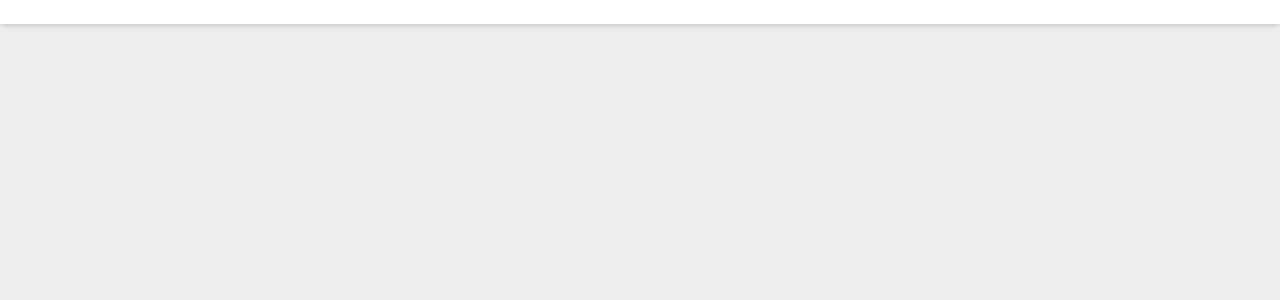
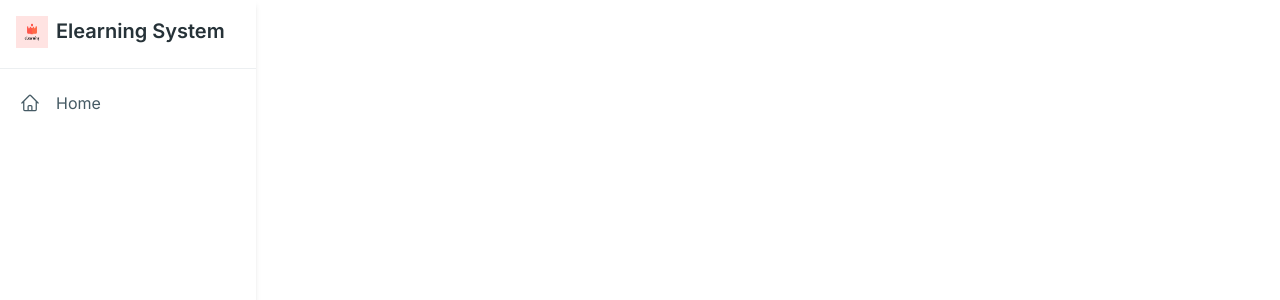
Before and after one commit to hoangluong202/Database_231, a React (Vite) app: page / in a window 1280 px wide. Shown: the top 300 px of the page. Built offline with nearby package versions, Linux system fonts and the light colour scheme.

Commit message:
chore(seed): change prisma seed and add pool postgres client

```diff
--- a/package.json
+++ b/package.json
@@ -3,7 +3,7 @@
   "version": "",
   "license": "ISC",
   "description": "",
-  "type": "commonjs",
+  "type": "module",
   "scripts": {
     "build": "tsc --project tsconfig.compile.json && tsc-alias",
     "barrels": "barrelsby --config .barrelsby.json -q",
@@ -75,11 +75,12 @@
     "ts-node-dev": "^2.0.0",
     "tsc-alias": "^1.8.7",
     "tsconfig-paths": "^4.2.0",
+    "tsx": "^4.6.2",
     "typescript": "^5.1.6",
     "vite": "^5.0.7",
     "vite-tsconfig-paths": "^4.2.2"
   },
   "prisma": {
-    "seed": "ts-node prisma/seed.ts"
+    "seed": "tsx prisma/seed.ts"
   }
 }
--- a/tsconfig.json
+++ b/tsconfig.json
@@ -3,7 +3,7 @@
         "baseUrl": ".",
         "sourceRoot": "web_ui",
         "outDir": "dist",
-        "module": "CommonJS",
+        "module": "ESNext",
         "target": "ESNext",
         "sourceMap": true,
         "useDefineForClassFields": true,
--- a/web_ui/App.tsx
+++ b/web_ui/App.tsx
@@ -1,4 +1,5 @@
-import { AppLayout } from 'web_ui/layouts';
+import { HomeIcon } from '@heroicons/react/24/outline';
+import { AppLayout } from '@layouts';
 
 export default function App() {
     return (
@@ -6,6 +7,7 @@ export default function App() {
             menu={[
                 {
                     type: 'item',
+                    icon: <HomeIcon className='h-5 w-5' />,
                     path: '/',
                     name: 'Home',
                     element: <></>
--- a/web_ui/components/AppNavigation.tsx
+++ b/web_ui/components/AppNavigation.tsx
@@ -1,25 +1,90 @@
-import { MagnifyingGlassIcon, ShoppingCartIcon } from '@heroicons/react/24/outline';
+import { useState } from 'react';
+import { useNavigate } from 'react-router-dom';
+import { Accordion, AccordionBody, AccordionHeader, Card, List, ListItem, ListItemPrefix, Typography } from '@material-tailwind/react';
+import { ChevronDownIcon } from '@heroicons/react/24/outline';
 import logo from '@assets/elearning-logo.png';
-import { Link } from 'react-router-dom';
 
-export const AppNavigation: Component<{ menu: RouteMenu }> = (
-    {
-        /*menu*/
-    }
-) => {
+export const AppNavigation: Component<{ menu: RouteMenu }> = ({ menu }) => {
+    const navigate = useNavigate();
+    const [expanseSubmenu, setExpanseSubmenu] = useState<number>(-1);
+
+    const handleExpandMenu = (value: number) => {
+        setExpanseSubmenu(expanseSubmenu === value ? -1 : value);
+    };
+
+    const LogoCard = () => (
+        <div className='flex items-center gap-2'>
+            <img src={logo} alt='brand' className='h-8 w-8' />
+            <Typography variant='h5' color='blue-gray' placeholder=''>
+                Elearning System
+            </Typography>
+        </div>
+    );
+
     return (
-        <div className='w-full max-h-[768px] px-6 lg:px-9 py-3 shadow-md z-10'>
-            <div className='flex items-center justify-between h-full'>
-                <div className='flex items-center justify-between w-full lg:hidden'>
-                    <img className='w-12 h-12' src={logo} alt='tick3D-logo' />
-                    <div className='flex items-center gap-8'>
-                        <MagnifyingGlassIcon strokeWidth={2} className='w-6 h-6 cursor-pointer' />
-                        <Link to='/cart' className='cursor-pointer'>
-                            <ShoppingCartIcon strokeWidth={2} className='w-6 h-6 ' />
-                        </Link>
-                    </div>
+        <Card placeholder='' className='fixed top-0 left-0 h-[calc(100vh)] w-full max-w-[16rem] rounded-none'>
+            <div className='py-4 flex justify-between items-center px-0'>
+                <div className='ml-4'>
+                    <LogoCard />
                 </div>
             </div>
-        </div>
+            <hr className='my-1 border-blue-gray-50' />
+            <List placeholder=''>
+                {menu.map((menuItem, idx) => {
+                    if (menuItem === 'divider') return <hr className='my-2 border-blue-gray-50' key={menuItem + idx} />;
+
+                    if (menuItem.type === 'list') {
+                        return (
+                            <Accordion
+                                placeholder=''
+                                open={expanseSubmenu === idx}
+                                icon={
+                                    <ChevronDownIcon
+                                        strokeWidth={2.5}
+                                        className={`mx-auto h-4 w-4 transition-transform ${expanseSubmenu === idx ? 'rotate-180' : ''}`}
+                                    />
+                                }
+                                key={menuItem.name}
+                            >
+                                <ListItem placeholder='' className='p-0' selected={expanseSubmenu === idx}>
+                                    <AccordionHeader placeholder='' onClick={() => handleExpandMenu(idx)} className='border-b-0 p-3'>
+                                        <ListItemPrefix placeholder=''>{menuItem.icon}</ListItemPrefix>
+                                        <Typography placeholder='' color='blue-gray' className='mr-auto font-normal'>
+                                            {menuItem.name}
+                                        </Typography>
+                                    </AccordionHeader>
+                                </ListItem>
+                                <AccordionBody className='py-1'>
+                                    <List placeholder='' className='p-0'>
+                                        {menuItem.routes.map((route) => (
+                                            <ListItem key={route.path} placeholder='' onClick={() => navigate(route.path)}>
+                                                <ListItemPrefix placeholder=''>{route.icon}</ListItemPrefix>
+                                                {route.name}
+                                            </ListItem>
+                                        ))}
+                                    </List>
+                                </AccordionBody>
+                            </Accordion>
+                        );
+                    }
+
+                    if (menuItem.type === 'item') {
+                        return (
+                            <ListItem placeholder='' onClick={() => navigate(menuItem.path)} key={menuItem.path}>
+                                <ListItemPrefix placeholder=''>{menuItem.icon}</ListItemPrefix>
+                                {menuItem.name}
+                            </ListItem>
+                        );
+                    }
+
+                    return (
+                        <ListItem placeholder='' onClick={menuItem.onClick} key={menuItem.type}>
+                            <ListItemPrefix placeholder=''>{menuItem.icon}</ListItemPrefix>
+                            {menuItem.name}
+                        </ListItem>
+                    );
+                })}
+            </List>
+        </Card>
     );
 };
--- a/web_ui/layouts/AppLayout.tsx
+++ b/web_ui/layouts/AppLayout.tsx
@@ -1,23 +1,28 @@
+import { AppNavigation } from '@components';
 import { useMemo } from 'react';
 import { Routes, Route } from 'react-router-dom';
-import { AppNavigation } from '@components';
 
-export const AppLayout: Component<{ menu: RouteMenu }> = ({ menu }) => {
+export const AppLayout: Component<{ menu: RouteMenu }> = function ({ menu }) {
     const routeItems = useMemo(() => {
         const items: { path: string; element: React.ReactElement }[] = [];
-
         for (const menuItem of menu) {
             if (menuItem === 'divider' || menuItem.type === 'logout-btn') continue;
-            items.push({ path: menuItem.path, element: menuItem.element });
+            if (menuItem.type === 'list') {
+                for (const route of menuItem.routes) {
+                    items.push({ path: route.path, element: route.element });
+                }
+            } else {
+                items.push({ path: menuItem.path, element: menuItem.element });
+            }
         }
-
         return items;
     }, [menu]);
 
     return (
-        <div className='flex flex-col h-screen sm:min-h-screen'>
+        <div>
             <AppNavigation menu={menu} />
-            <div className='flex-1 h-screen overflow-y-scroll bg-gray-200'>
+
+            <div className='p-4' style={{ marginLeft: '256px' }}>
                 <Routes>
                     {routeItems.map((item) => (
                         <Route path={item.path} element={item.element} key={item.path} />
--- a/web_ui/types/routeSetting.d.ts
+++ b/web_ui/types/routeSetting.d.ts
@@ -1,30 +1,24 @@
-type RouteItem = {
+type BaseRoute = {
+    icon: React.ReactElement;
     name: string;
+};
+
+type RoutesList = BaseRoute & {
+    type: 'list';
+    routes: RouteItem[];
+};
+
+type RouteItem = BaseRoute & {
     type: 'item';
     path: string;
     element: React.ReactElement;
 };
 
-type LogoutBtn = {
-    name: string;
+type LogoutBtn = BaseRoute & {
     type: 'logout-btn';
     onClick: () => void;
 };
 
-type RouteSkeleton = {
-    name: string;
-    type: 'skeleton';
-    path: string;
-    element: React.ReactElement;
-};
-
-type RouteMenuItem = RouteItem | RouteSkeleton | LogoutBtn | 'divider';
+type RouteMenuItem = RouteItem | RoutesList | 'divider' | LogoutBtn;
 
 type RouteMenu = RouteMenuItem[];
-
-type RouteChildItem = {
-    path: string;
-    element: React.ReactElement;
-};
-
-type RouteChild = RouteChildItem[];
```
Also changed, not shown: web_ui/services/common.ts (added), 2 other files (tests, documents, lock files or other folders).
